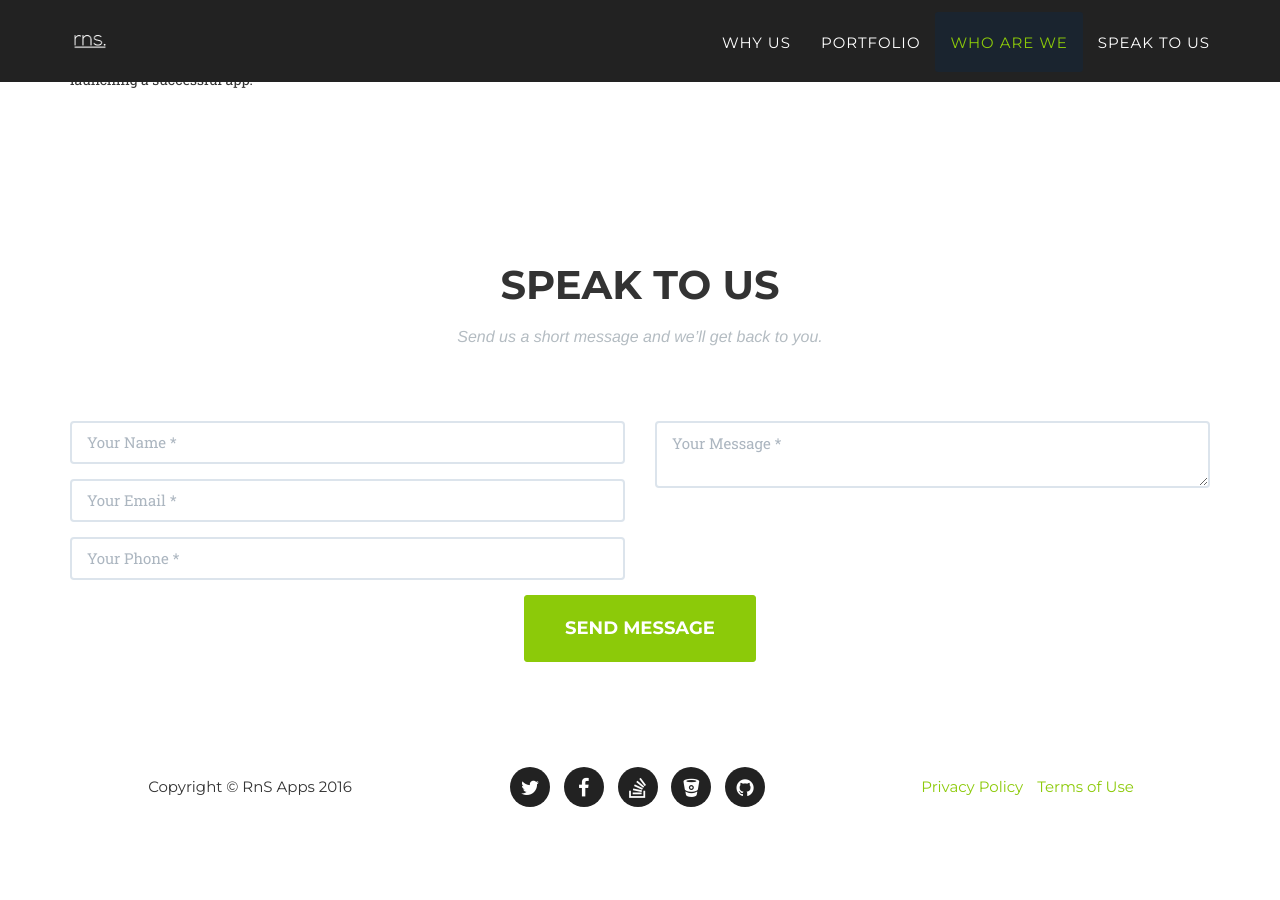
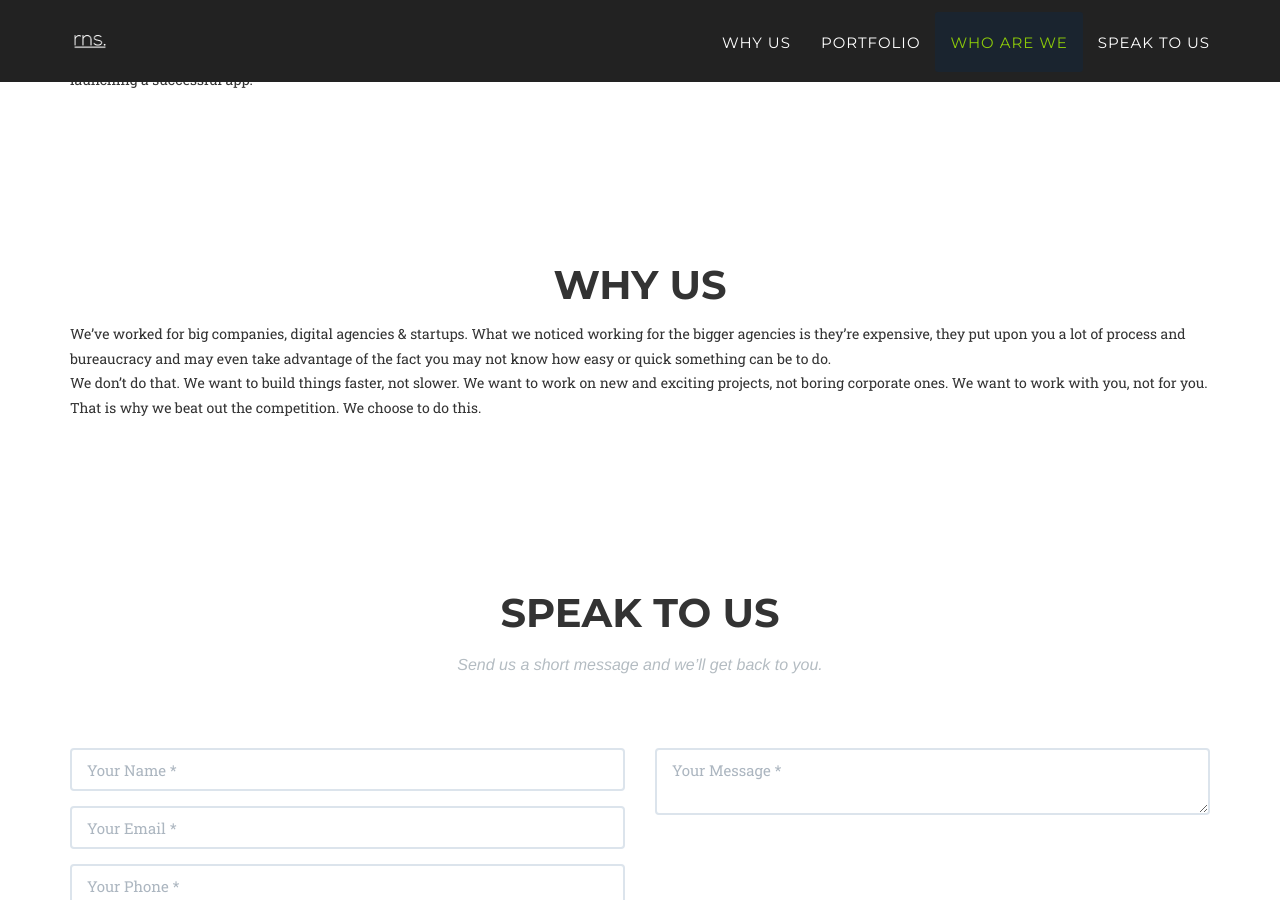
Before and after one commit to RnS-Apps/RnS-Apps.github.io, a Jekyll site: the page built from index.html, in a window 1280 px wide and 900 px high, scrolled down 2492 px. Built offline with Jekyll 4.4.1, drawn with Linux system fonts in a browser that asks for light colours; some web fonts are replaced; before the commit the page ends 3324 px from its top, so only the background shows below that.

Commit message:
Update whoarewe.html
Added new section

```diff
--- a/_includes/whoarewe.html
+++ b/_includes/whoarewe.html
@@ -14,3 +14,20 @@
             </div>
         </div>
     </section>
+    <!-- Why us Section -->
+    <section id="whyus_2">
+        <div class="container">
+            <div class="row">
+                <div class="col-lg-12 text-center">
+                    <h2 class="section-heading">Why us</h2>
+                    <!--<h3 class="section-subheading text-muted">Lorem ipsum dolor sit amet consectetur.</h3>-->
+                </div>
+            </div>
+            <div class="row">
+                <div class="col-lg-12">
+                    <p>We’ve worked for big companies, digital agencies & startups.  What we noticed working for the bigger agencies is they’re expensive, they put upon you a lot of process and bureaucracy and may even take advantage of the fact you may not know how easy or quick something can be to do.<br>
+We don’t do that.  We want to build things faster, not slower.  We want to work on new and exciting projects, not boring corporate ones.  We want to work with you, not for you.<br>That is why we beat out the competition. We choose to do this.</p>
+                </div>
+            </div>
+        </div>
+    </section>
```
